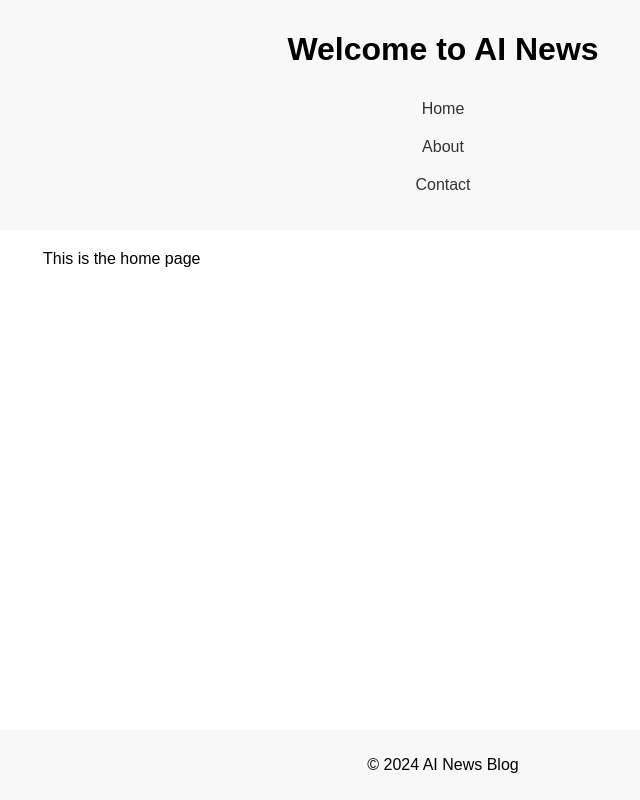
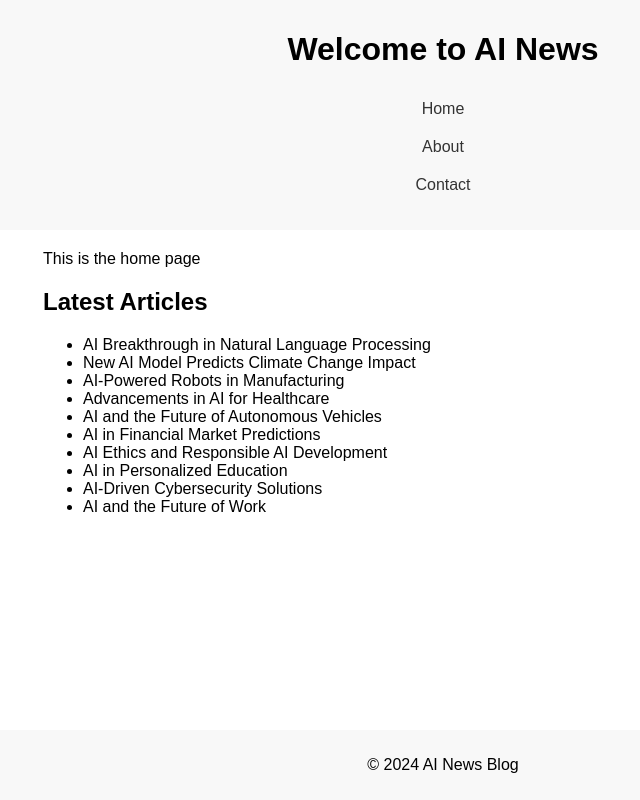
Before and after one commit to jmrvuax/ai-news-blog, a PHP site: page / in a window 1280 px wide. Shown: the whole page, without its empty margins (197-837 px from the left). Run offline with PHP 8.4, Linux system fonts and the light colour scheme.

Commit message:
Add news to the home page

```diff
--- a/templates/home.php
+++ b/templates/home.php
@@ -1,5 +1,6 @@
 <main>
-    <section>
-        This is the home page
-    </section>
+  <section>
+    This is the home page
+  </section>
+  <?php include 'news_list.php'; ?>
 </main>
--- /dev/null
+++ b/templates/news_list.php
@@ -0,0 +1,15 @@
+<section>
+  <h2>Latest Articles</h2>
+  <ul>
+    <li>AI Breakthrough in Natural Language Processing</li>
+    <li>New AI Model Predicts Climate Change Impact</li>
+    <li>AI-Powered Robots in Manufacturing</li>
+    <li>Advancements in AI for Healthcare</li>
+    <li>AI and the Future of Autonomous Vehicles</li>
+    <li>AI in Financial Market Predictions</li>
+    <li>AI Ethics and Responsible AI Development</li>
+    <li>AI in Personalized Education</li>
+    <li>AI-Driven Cybersecurity Solutions</li>
+    <li>AI and the Future of Work</li>
+  </ul>
+</section>
```
Also changed, not shown: templates/content.php (deleted, +0 -10 lines).
